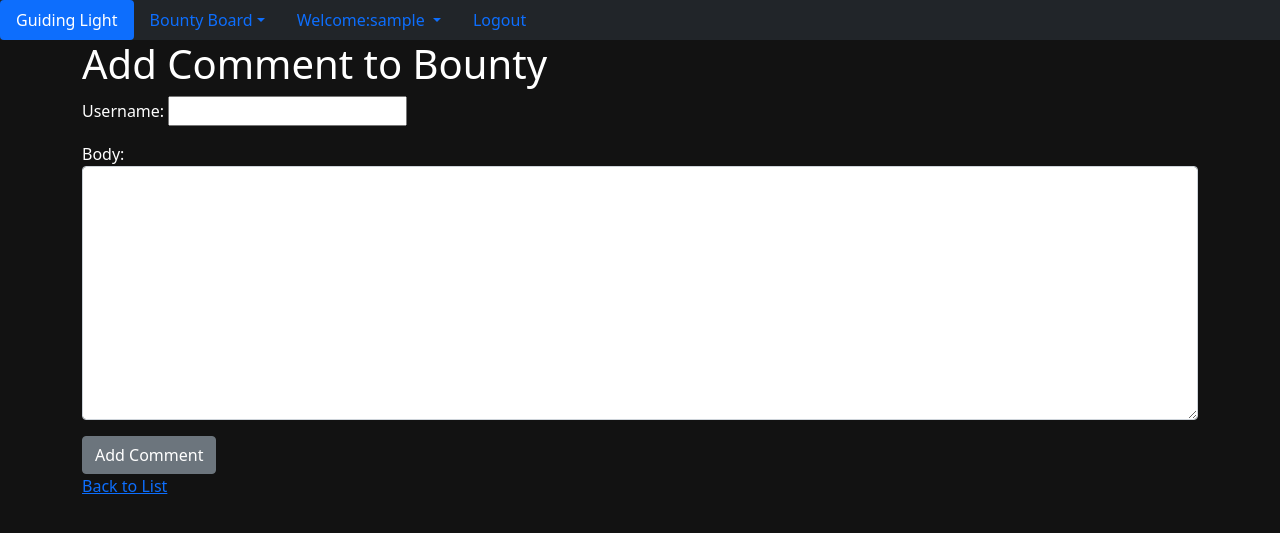
After one commit to paul-uA/GuidingLight_app, a Django app: page /jobboard/1/addcomment in a window 1280 px wide. The commit adds this page. Shown: the top 533 px of the page. Run offline with Django 4.2, Linux system fonts and the light colour scheme; the visitor is signed in with stand-in values (Sample User, id 1).

Commit message:
comments built and working now to styling the page

```diff
--- a/main_app/admin.py
+++ b/main_app/admin.py
@@ -1,7 +1,7 @@
 from django.contrib import admin
 
 # Register your models here.
-from .models import Profile , GameClass, JobPost, ActivityType, GProfile # import the Artist model from models.py
+from .models import Profile , GameClass, JobPost, ActivityType, GProfile, Comment # import the Artist model from models.py
 # Register your models here.
 
 admin.site.register(Profile) # this line will add the model to the admin panel
@@ -9,3 +9,4 @@ admin.site.register(GameClass)
 admin.site.register(JobPost)
 admin.site.register(ActivityType)
 admin.site.register(GProfile)
+admin.site.register(Comment)
--- a/main_app/forms.py
+++ b/main_app/forms.py
@@ -1,5 +1,7 @@
+from dataclasses import fields
+from pyexpat import model
 from django import forms
-from .models import JobPost , ActivityType
+from .models import JobPost , ActivityType, Comment
 
 # choices = ActivityType.objects.all().values_list('name', 'name')
 # choice_list=[]
@@ -19,3 +21,13 @@ class PostForm(forms.ModelForm):
 
 
         }
+
+class CommentForm(forms.ModelForm):
+    class Meta:
+        model=Comment
+        fields= ('username','body')
+
+        widgets = {
+            'username' : forms.TextInput(attrs={'class': 'form-control-md'}),
+            'body' : forms.Textarea(attrs={'class': 'form-control'}),
+        }
--- a/main_app/models.py
+++ b/main_app/models.py
@@ -1,5 +1,4 @@
 
-from xml.parsers.expat import model
 from django.db import models
 from django.contrib.auth.models import User
 from datetime import datetime, date
@@ -81,3 +80,18 @@ class JobPost(models.Model):
 
     def get_absolute_url(self):
         return reverse('job_detail', kwargs={'pk':self.pk})
+
+class Comment(models.Model):
+    post = models.ForeignKey(JobPost, on_delete=models.CASCADE, related_name='comments')
+    body = models.TextField()
+    username = models.CharField(max_length=150)
+    created= models.DateTimeField(auto_now_add=True)
+    updated = models.DateTimeField(auto_now=True)
+    active = models.BooleanField(default=True)
+
+
+    class Meta:
+        ordering= ['created']
+
+    def __str__(self):
+        return f'Comment by {self.username} on {self.post}'
--- a/main_app/static/styles/main.css
+++ b/main_app/static/styles/main.css
@@ -3,8 +3,9 @@
     color: #ffffff;
     min-height: 100vh;
   }
-
-
+hr{
+  background-color: white;
+}
 /*
   h1,
   h2,
--- /dev/null
+++ b/main_app/templates/add_comment.html
@@ -0,0 +1,16 @@
+{% extends 'base.html' %}
+
+{% block content %}
+{% if user.is_authenticated %}
+<h1>Add Comment to Bounty</h1>
+<form method="POST">
+    {% csrf_token %}
+    {{form.as_p}}
+    <input class='btn btn-secondary' type="submit" value="Add Comment" />
+</form>
+{% else %}
+<h1> Please login to create Comments</h1>
+{%endif%}
+<a href="{%url 'gamepost_list' %}"> Back to List </a>
+
+{% endblock content %}
--- a/main_app/urls.py
+++ b/main_app/urls.py
@@ -9,6 +9,7 @@ urlpatterns = [
     path('jobboard/', views.ListsPost.as_view(), name='gamepost_list'),
     path('jobboard/<int:pk>/', views.JobDetail.as_view(), name="job_detail"),
     path('jobboard/new', views.NewJobPost.as_view(), name="jobpost_create"),
+    path('jobboard/<int:pk>/addcomment', views.AddComment.as_view(), name="jobpost_addcomment"),
     path('jobboard/<int:pk>/update', views.UpdateJob.as_view(), name="jobpost_update"),
     path('jobboard/<int:pk>/delete', views.DeleteJob.as_view(), name="jobpost_delete"),
     path('jobboard/<str:cat>', views.CatergoryView, name='jb_catergory'),
--- a/main_app/views.py
+++ b/main_app/views.py
@@ -1,6 +1,4 @@
-from pyexpat import model
-from unicodedata import category, name
-from urllib import request
+
 from django.shortcuts import render
 from django.views import View # class based "generic" view - from django -
 from django.views.generic.base import TemplateView
@@ -8,8 +6,8 @@ from django.views.generic.edit import CreateView, UpdateView, DeleteView
 from django.views.generic import DetailView , ListView
 
 from django.http import HttpResponse
-from .models import ActivityType, Profile , GameClass , JobPost
-from  .forms import PostForm
+from .models import ActivityType, Profile , GameClass , JobPost, Comment
+from  .forms import PostForm, CommentForm
 from django.shortcuts import redirect
 from django.urls import reverse, reverse_lazy
 
@@ -45,10 +43,24 @@ class ListsPost(ListView):
         # print(context)
         return context
 
+@method_decorator(login_required, name="dispatch")
+class AddComment(CreateView):
+     model= Comment
+     form_class= CommentForm
+     template_name= "add_comment.html"
+    #  fields= ['activity_name','activity_rank','bungieid', 'notes', 'category']
+     success_url= reverse_lazy('gamepost_list')
+
+     def form_valid(self, form):
+         print(self.kwargs)
+         form.instance.post_id= self.kwargs['pk']
+         return super().form_valid(form)
 
 class JobDetail(DetailView):
     model = JobPost
     template_name="jobpost_detail.html"
+
+
 
 @method_decorator(login_required, name="dispatch")
 class NewJobPost(CreateView):
@@ -86,6 +98,8 @@ def CatergoryView(request,cat):
         category_post = JobPost.objects.filter(category=ids[0]).order_by('-date_created')
         return render(request, 'jb_catergories.html',{'cat':cat,'category_post': category_post }) #'category_post': category_post
 
+# ---------------------------Job Board stuff --------------
+
 #------------ Auth Views ----------------------------
 
 # class Signup(View):
```
Also changed, not shown: main_app/templates/jobpost_detail.html (+16 -1 lines), main_app/migrations/0009_comment.py (added), main_app/migrations/0010_rename_name_comment_username.py (added).
